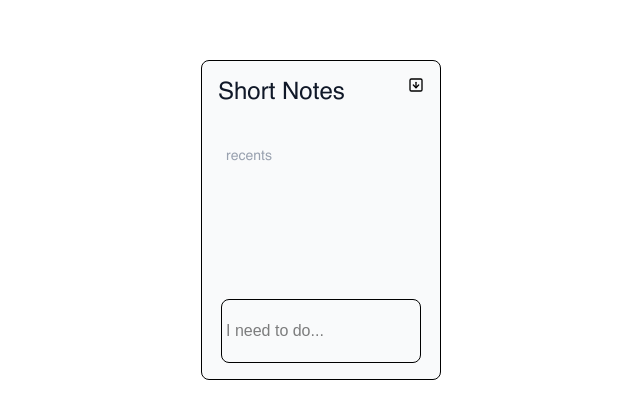
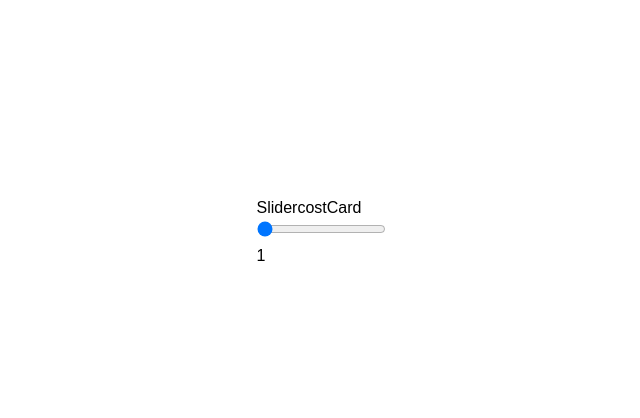
Before and after one commit to Yushank/card-components, a Next.js app: page / in a window 1280 px wide. Shown: the part 180-598 px from the top of the page, without its empty margins (319-959 px from the left). Built offline with nearby package versions, Linux system fonts and the light colour scheme.

Commit message:
slider cost card component - slider v.1

```diff
--- /dev/null
+++ b/src/app/components/Slider/Slider.tsx
@@ -0,0 +1,20 @@
+"use client";
+
+import React, { useState } from "react";
+
+export const Slider = () => {
+  const [value, setValue] = useState(1);
+
+  return (
+    <div className="relative">
+      <input
+        type="range"
+        min="1"
+        max="100"
+        value={value}
+        onChange={(e) => setValue(Number(e.target.value))}
+      />
+      <div className="absolute">{value}</div>
+    </div>
+  );
+};
--- /dev/null
+++ b/src/app/components/SliderCostCard/SlidercostCard.tsx
@@ -0,0 +1,11 @@
+import React from "react";
+import { Slider } from "../Slider/Slider";
+
+export const SlidercostCard = () => {
+  return (
+    <div>
+      <div>SlidercostCard</div>
+      <Slider />
+    </div>
+  );
+};
--- a/src/app/page.tsx
+++ b/src/app/page.tsx
@@ -1,9 +1,11 @@
 import React from "react";
-import { ShortnoteCard } from "./components/ShortnoteCard";
+import { ShortnoteCard } from "./components/ShortnoteCard/ShortnoteCard";
+import { SlidercostCard } from "./components/SliderCostCard/SlidercostCard";
 export default function Home() {
   return (
     <div className="flex items-center justify-center h-screen w-full">
-      <ShortnoteCard />
+      {/* <ShortnoteCard /> */}
+      <SlidercostCard />
     </div>
   );
 }
```
Also changed, not shown: src/app/components/ShortnoteCard/ShortnoteCard.tsx (renamed from src/app/components/ShortnoteCard.tsx).
